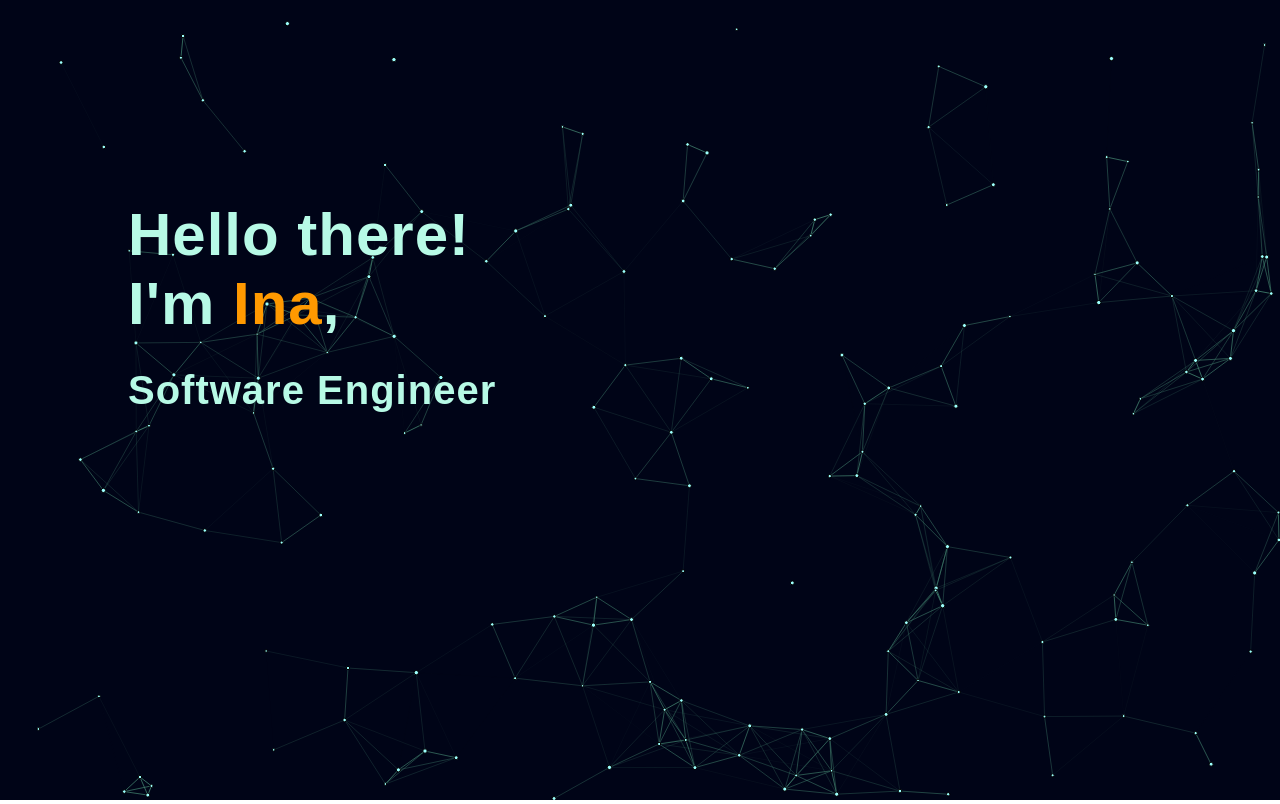
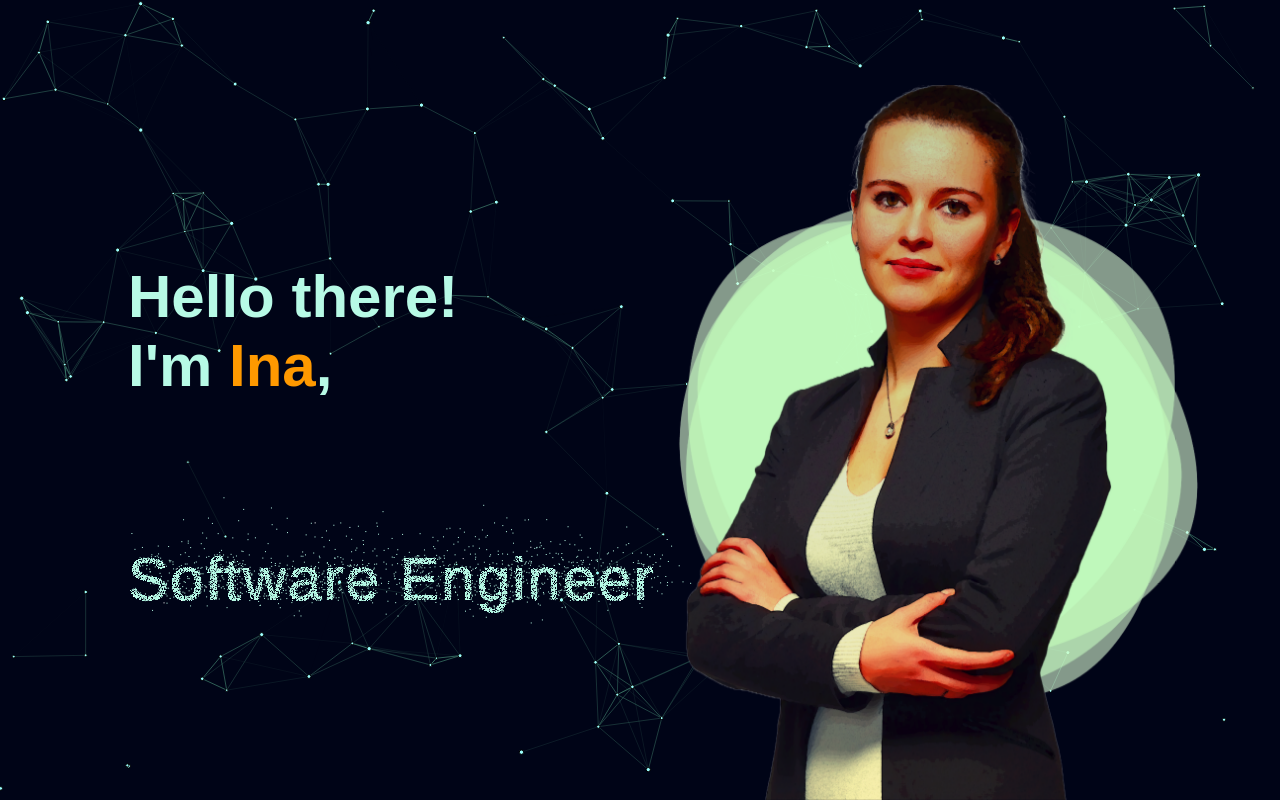
Before and after one commit to InaDavidova/portfolio, a React (Create React App) app: page / in a window 1280 px wide. Built offline with nearby package versions, Linux system fonts and the light colour scheme.

Commit message:
Landing page styles and animations

```diff
--- a/src/components/LandingPage/LandingPage.jsx
+++ b/src/components/LandingPage/LandingPage.jsx
@@ -1,17 +1,44 @@
 import ParticleConstellationBg from "../ParticleConstellation/ParticleConstellationBg";
-import { TitleContainer } from "./LandingPage.styled";
+import TextAnimation from "../TextAnimation/TextAnimation";
+import { LandingPageContainer, Letter, StyledImage, TitleContainer } from "./LandingPage.styled";
+import inaImage from "../../images/ina.png";
+import { Fragment, useState } from "react";
 
 function LandingPage() {
+  const [firstLine] = useState("Hello there!");
+  const [secondLine] = useState("I'm Ina,");
   return (
-    <>
+    <LandingPageContainer>
       <TitleContainer>
         <h1>
-          Hello there! <br /> I'm <span>Ina</span>,
+          {firstLine.split("").map((el, i) => (
+            <Fragment key={i}>
+              {el && (
+                <Letter $index={i} $lineNumber={0}>
+                  {el}
+                </Letter>
+              )}
+              {el === " " && el}
+            </Fragment>
+          ))}
         </h1>
-        <h2>Software Engineer</h2>
+        <h2>
+          {secondLine.split("").map((el, i) => (
+            <Fragment key={i}>
+              {el && (
+                <Letter $index={i} $lineNumber={1}>
+                  {el}
+                </Letter>
+              )}
+              {el === " " && el}
+            </Fragment>
+          ))}
+        </h2>
       </TitleContainer>
       <ParticleConstellationBg />
-    </>
+      <TextAnimation />
+      <StyledImage src={inaImage} alt="Photograph of Ina" />
+    </LandingPageContainer>
   );
 }
 
--- a/src/components/LandingPage/LandingPage.styled.jsx
+++ b/src/components/LandingPage/LandingPage.styled.jsx
@@ -1,23 +1,111 @@
-import styled from "styled-components";
+import styled, { keyframes } from "styled-components";
+
+const lineAnimation = keyframes`
+  0% {
+    left: -100%;
+  }
+  40% {
+    left: 0;
+  }
+  50% {
+    left: 0;
+  }
+  100% {
+    left: 105%;
+}
+`;
+
+const slideUpAnimation = keyframes`
+  0% {
+    transform: translateY(100%);
+  }
+  60% {
+    transform: translateY(-30%);
+    }
+  100% {
+    transform: translateY(0%);
+    }
+`;
+
+const imageSlideUpAnimation = keyframes`
+  0% {
+    transform: translateY(100%);
+  }
+
+  100% {
+    transform: translateY(0%);
+    }
+`;
+
+export const Letter = styled.b`
+  display: inline-block;
+  color: ${(props) =>
+    props.$lineNumber === 1 &&
+    props.$index > 2 &&
+    props.$index < 7 &&
+    "#ff9900"};
+  transform: translateY(100%);
+  animation: 0.25s forwards
+    ${(props) => `${props.$index * 120 + props.$lineNumber * 2000}ms`} ${slideUpAnimation};
+`;
 
 export const TitleContainer = styled.div`
   position: absolute;
-  top: 25%;
+  bottom: 50%;
   margin-left: 10%;
   background-color: transparent;
   color: #b7fae6;
-  letter-spacing: 1px;
 
-  & h1 {
+  & h1,
+  h2 {
+    position: relative;
+    width: fit-content;
     font-size: 60px;
+    overflow: hidden;
   }
 
-  & h2 {
-    font-size: 40px;
-    margin-top: 30px;
+  & h1::after {
+    content: "";
+    display: block;
+    position: absolute;
+    bottom: 0;
+    left: 105%;
+    width: 100%;
+    height: 1px;
+    background-color: #ffaa2a;
+    box-shadow: 0 0 5px #ffa825;
+    animation: 1.5s forwards 0s ${lineAnimation};
   }
 
- & span{
+  & h2::after {
+    content: "";
+    display: block;
+    position: absolute;
+    bottom: 0;
+    left: 105%;
+    width: 100%;
+    height: 1px;
+    background-color: #ffaa2a;
+    box-shadow: 0 0 5px #ffa825;
+    animation: 1.1s forwards 2s ${lineAnimation};
+  }
+
+  & span {
     color: #ff9900;
   }
 `;
+
+export const StyledImage = styled.img`
+  position: absolute;
+  bottom: 0;
+  right: 6%;
+  height: 90vh;
+  transform: translateY(100%);
+  animation: 1.5s forwards 3s ${imageSlideUpAnimation};
+`;
+
+export const LandingPageContainer = styled.div`
+  position: relative;
+  max-height: 100vh;
+  overflow: hidden;
+`;
--- a/src/components/ParticleConstellation/ParticleConstellationBg.jsx
+++ b/src/components/ParticleConstellation/ParticleConstellationBg.jsx
@@ -1,5 +1,6 @@
 import React, { useEffect, useRef } from "react";
 import { StyledCanvas } from "./ParticleConstellationBg.styled";
+import { debounce } from "../../utils/debounce";
 
 class Particle {
   constructor(effect) {
@@ -7,8 +8,8 @@ class Particle {
     this.x = Math.random() * this.effect.width;
     this.y = Math.random() * this.effect.height;
     this.radius = Math.random() + 1 * 1.2;
-    this.vx = Math.random() * 0.3;
-    this.vy = Math.random() * 0.3;
+    this.vx = Math.random() * -0.1;
+    this.vy = Math.random() * -0.2;
   }
 
   draw(ctx) {
@@ -81,17 +82,6 @@ class Effect {
   }
 }
 
-function debounce(fn, ms) {
-  let timer;
-  return () => {
-    clearTimeout(timer);
-    timer = setTimeout(() => {
-      timer = null;
-      fn.apply(this, arguments);
-    }, ms);
-  };
-}
-
 function ParticleConstellationBg() {
   const canvasRef = useRef(null);
 
@@ -100,7 +90,9 @@ function ParticleConstellationBg() {
       return;
     }
     const canvas = canvasRef.current;
-    const ctx = canvasRef.current.getContext("2d");
+    const ctx = canvasRef.current.getContext("2d", {
+      willReadFrequently: true,
+    });
     ctx.canvas.height = window.innerHeight;
     ctx.canvas.width = window.innerWidth;
     let animationFrameId;
--- /dev/null
+++ b/src/components/TextAnimation/TextAnimation.jsx
@@ -0,0 +1,135 @@
+import React, { useEffect, useRef, useState } from "react";
+import { StyledCanvas } from "./TextAnimation.styled";
+import { debounce } from "../../utils/debounce";
+
+class TextParticle {
+  constructor(effect, x, y, color) {
+    this.effect = effect;
+    this.x = Math.random() * this.effect.canvasWidth;
+    this.y = Math.random() * this.effect.canvasHeight;
+    this.originX = x;
+    this.originY = y;
+    this.color = color;
+    this.size = effect.gap;
+    this.ease = Math.random() * 0.08 + 0.01;
+  }
+  draw() {
+    this.effect.ctx.fillStyle = this.color;
+    this.effect.ctx.fillRect(this.x, this.y, this.size, this.size);
+  }
+  update() {
+    this.x += (this.originX - this.x) * this.ease;
+    this.y += (this.originY - this.y) * this.ease;
+  }
+}
+
+class TextEffect {
+  constructor(text, ctx) {
+    this.text = text;
+    this.canvasWidth = ctx.canvas.width;
+    this.canvasHeight = ctx.canvas.height;
+    this.ctx = ctx;
+    this.textX = this.canvasHeight * 0.75;
+    this.textY = this.canvasWidth * 0.1;
+    this.fontSize =
+      this.canvasWidth > 736 ? this.canvasWidth / 16 : this.canvasWidth / 12;
+    this.particles = [];
+    this.gap = this.canvasWidth > 1440 ? 3 : 1;
+  }
+
+  wrapText() {
+    this.ctx.fillStyle = "#b7fae6";
+    this.ctx.font = this.fontSize - 20 + "px Helvetica";
+    this.ctx.letterSpacing = "2px";
+    this.ctx.fillText(this.text, this.textY, this.textX);
+    this.convertToParticles();
+  }
+
+  convertToParticles() {
+    this.particles = [];
+    const pixels = this.ctx.getImageData(
+      0,
+      0,
+      this.canvasWidth,
+      this.canvasHeight
+    ).data;
+    this.ctx.clearRect(0, 0, this.canvasWidth, this.canvasHeight);
+    for (let y = 0; y < this.canvasHeight; y += this.gap) {
+      for (let x = 0; x < this.canvasWidth; x += this.gap) {
+        const index = (y * this.canvasWidth + x) * 4;
+        const alpha = pixels[index + 3];
+
+        if (alpha > 0) {
+          const red = pixels[index];
+          const green = pixels[index + 1];
+          const blue = pixels[index + 2];
+          const color = `rgb(${red + "," + green + "," + blue})`;
+          this.particles.push(new TextParticle(this, x, y, color));
+        }
+      }
+    }
+  }
+
+  render() {
+    this.particles.forEach((particle) => {
+      particle.update();
+      particle.draw();
+    });
+  }
+}
+
+function TextAnimation() {
+  const canvasRef = useRef(null);
+  const [text] = useState("Software Engineer");
+
+  useEffect(() => {
+    setTimeout(() => {
+      if (!canvasRef) {
+        return;
+      }
+      const canvas = canvasRef.current;
+      const ctx = canvasRef.current.getContext("2d", {
+        willReadFrequently: true,
+      });
+      ctx.canvas.height = window.innerHeight;
+      ctx.canvas.width = window.innerWidth;
+      let isFirstRender = true;
+      let animationFrameId;
+
+      let textEffect = new TextEffect(text, ctx);
+      textEffect.wrapText();
+
+      function animate() {
+        ctx.clearRect(0, 0, canvas.width, canvas.height);
+        textEffect.render();
+        animationFrameId = window.requestAnimationFrame(animate);
+      }
+      animate();
+
+      const handleResize = debounce(() => {
+        if (!isFirstRender) {
+          window.cancelAnimationFrame(animationFrameId);
+          ctx.canvas.height = window.innerHeight;
+          ctx.canvas.width = window.innerWidth;
+          textEffect = new TextEffect(text, ctx);
+          textEffect.wrapText();
+
+          animate();
+        }
+        isFirstRender = false;
+      }, 100);
+
+      handleResize();
+
+      window.addEventListener("resize", handleResize);
+      return () => {
+        window.cancelAnimationFrame(animationFrameId);
+        window.removeEventListener("resize", handleResize);
+      };
+    }, 4700);
+  }, [canvasRef, text]);
+
+  return <StyledCanvas ref={canvasRef} />;
+}
+
+export default TextAnimation;
--- /dev/null
+++ b/src/components/TextAnimation/TextAnimation.styled.jsx
@@ -0,0 +1,8 @@
+import styled from "styled-components";
+
+export const StyledCanvas = styled.canvas`
+  position: absolute;
+  left: 0;
+  width: 100%;
+  height: 100vh;
+`;
--- /dev/null
+++ b/src/utils/debounce.js
@@ -0,0 +1,10 @@
+export function debounce(fn, ms) {
+  let timer;
+  return () => {
+    clearTimeout(timer);
+    timer = setTimeout(() => {
+      timer = null;
+      fn.apply(this, arguments);
+    }, ms);
+  };
+}
```
Also changed, not shown: src/images/ina.png (added).
